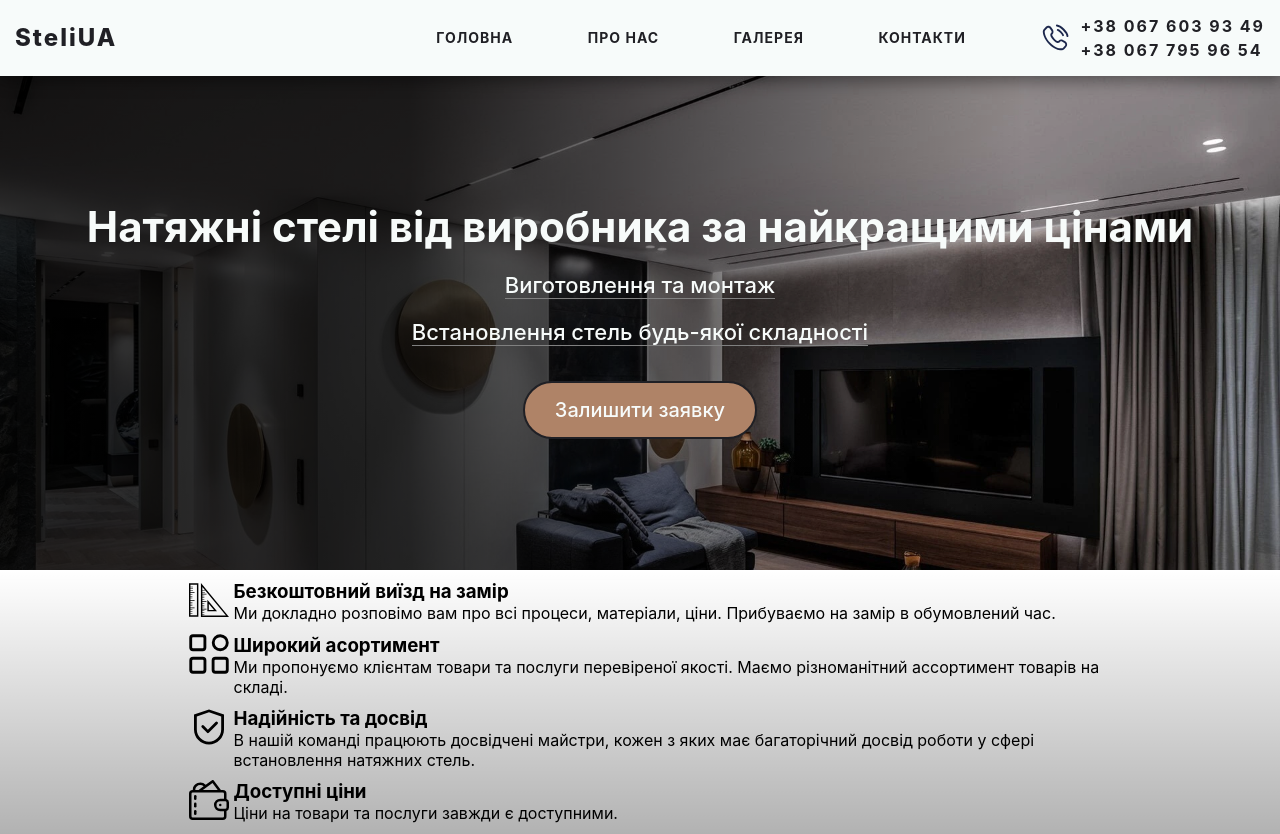
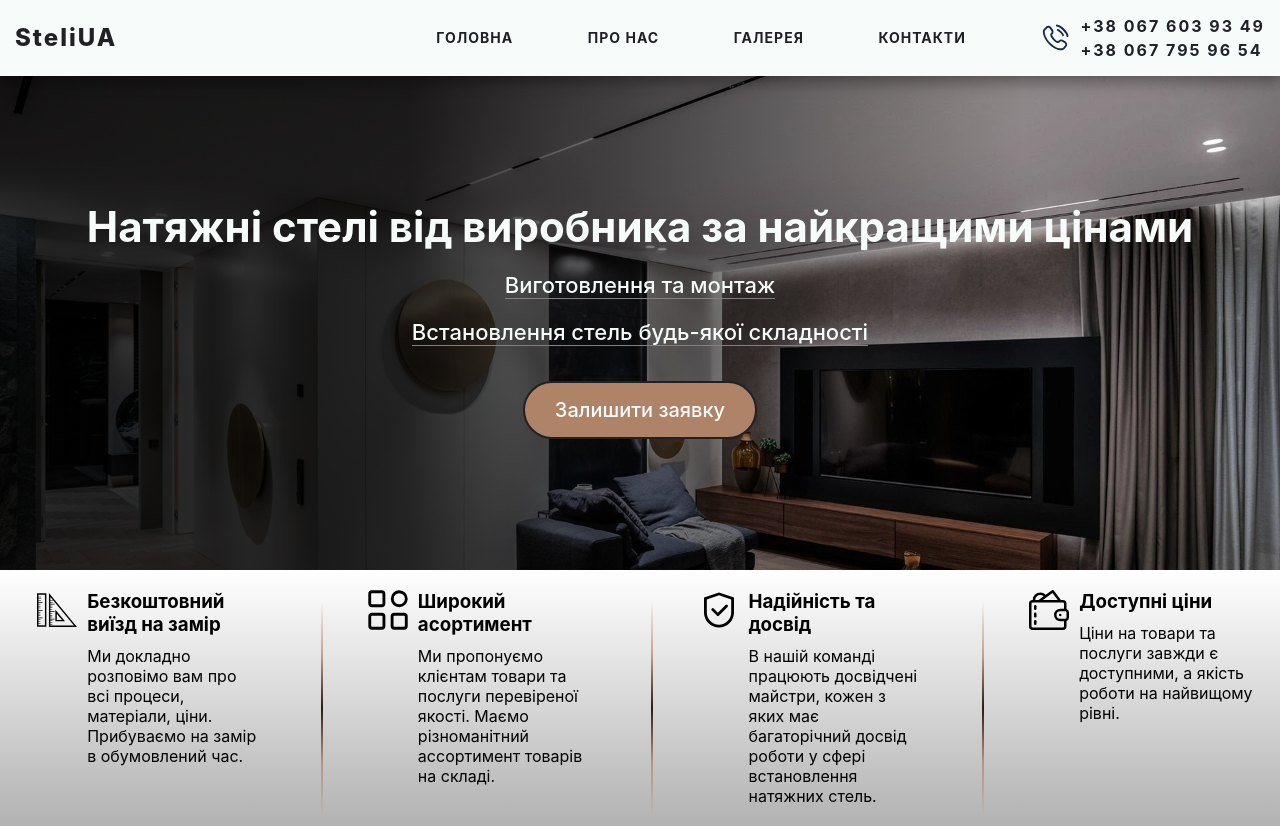
Before and after one commit to AnastasiiaBl/steliUA, a React (Vite) app: page / in a window 1280 px wide. Built offline with nearby package versions, Linux system fonts and the light colour scheme.

Commit message:
UPDATE: finish component Advantages

```diff
--- a/src/components/Advantages/advantages.module.scss
+++ b/src/components/Advantages/advantages.module.scss
@@ -5,13 +5,13 @@
     left: 0;
     width: 100%;
     height: 100%;
-    background: linear-gradient(to bottom, rgba(0,0,0,0) 0%, rgba(0,0,0,0.3) 100%);
+    background: linear-gradient(to bottom, rgba(0,0,0,0) 0%, rgba(0, 0, 0, 0.3) 100%);
     z-index: 1;
 }
 .advantages {
     min-width: 320px;
     position: relative;
-    padding: 10px 0;
+    padding: 20px 0;
 
     &__container {
         min-width: 320px;
@@ -23,18 +23,74 @@
     &__list {
         display: flex;
         flex-direction: column;
-        gap: 10px;
+        gap: 15px;
         margin: 0;
+
+        @media (min-width: 768px) {
+            flex-direction: row;
+            flex-wrap: wrap;
+            justify-content: space-around;
+            align-content: center;
+            row-gap: 20px;
+        }
+        @media (min-width: 993px) {
+            justify-content: space-between;
+        }
     }
 
     &__item {
         display: flex;
-        gap: 5px;
+        gap: 10px;
         justify-content: center;
+        position: relative;
+
+        @media (min-width: 768px) {
+            width: 40%;
+            flex-shrink: 0;
+            gap: 20px;
+        }
+        @media (min-width: 993px) {
+            width: 20%;
+            gap: 10px;
+        }
+    }
+
+    &__item::after {
+        content: "";
+        display: block;
+        position: absolute;
+        bottom: -10px;
+        width: 70%;
+        height: 2px;
+        background: linear-gradient(to right, rgba(223, 106, 39, 0) 0%, rgba(177, 93, 51, 0.5) 25%, rgb(47, 27, 16) 50%, rgba(177, 93, 51, 0.5) 75%, rgba(0,0,0,0) 100%); /* Градиент линии */
+        z-index: 1;
+
+        @media (min-width: 993px) {
+            width: 2px;
+            height: 100%;
+            right: -20%;
+            background: linear-gradient(to top, rgba(223, 106, 39, 0) 0%, rgba(177, 93, 51, 0.5) 25%, rgb(47, 27, 16) 50%, rgba(177, 93, 51, 0.5) 75%, rgba(0,0,0,0) 100%); /* Градиент линии */
+
+        }
+    }
+
+    &__item:last-child::after {
+        display: none;
+
+        @media (min-width: 768px) {
+            display: block;
+        }
+        @media (min-width: 993px) {
+            display: none;
+        }
     }
 
     &__itemInfo {
         text-align: start;
         width: 70%;
     }
+
+    &__itemTitle {
+        margin-bottom: 10px;
+    }
 }
--- a/src/components/Advantages/index.jsx
+++ b/src/components/Advantages/index.jsx
@@ -33,7 +33,7 @@ export default function Advantages() {
                         <div className={style.advantages__img}> <Wallet/> </div>
                         <div className={style.advantages__itemInfo}>
                             <h3 className={style.advantages__itemTitle}>Доступні ціни</h3>
-                            <p className={style.advantages__itemText}>Ціни на товари та послуги завжди є доступними. </p>
+                            <p className={style.advantages__itemText}>Ціни на товари та послуги завжди є доступними, а якість роботи на найвищому рівні. </p>
                         </div>
                     </li>
                 </ul>
```
